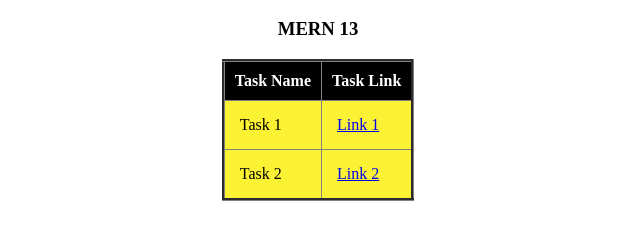
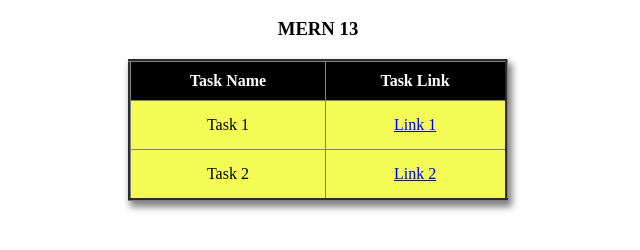
Before and after one commit to SujSelvam/MERN_Task1, a plain HTML site: page index.html in a window 1280 px wide. Shown: the part 48-298 px from the top of the page, without its empty margins (322-962 px from the left). Drawn offline with Linux system fonts and the light colour scheme.

Commit message:
first commit

```diff
--- a/index.html
+++ b/index.html
@@ -1,17 +1,20 @@
 <html lang="en">
   <head>
-    <meta charset="UTF-8">
-    <meta name="viewport" content="width=device-width, initial-scale=1.0">
+    <meta charset="UTF-8" />
+    <meta name="viewport" content="width=device-width, initial-scale=1.0" />
     <title>Document</title>
     <style>
-        table{
+      table {
         border-collapse: collapse;
+        width: 30%;
+        box-shadow: 3px 5px 7px 1px gray;
       }
-        td{
+      td {
         padding: 15px;
-            background-color: rgb(252, 242, 52);
+        background-color: rgb(243, 251, 84);
+        text-align: center;
       }
-        th{
+      th {
         padding: 10px;
         background-color: rgb(0, 0, 0);
         color: white;
```
Lines whose indentation alone changed are shown as unchanged.
